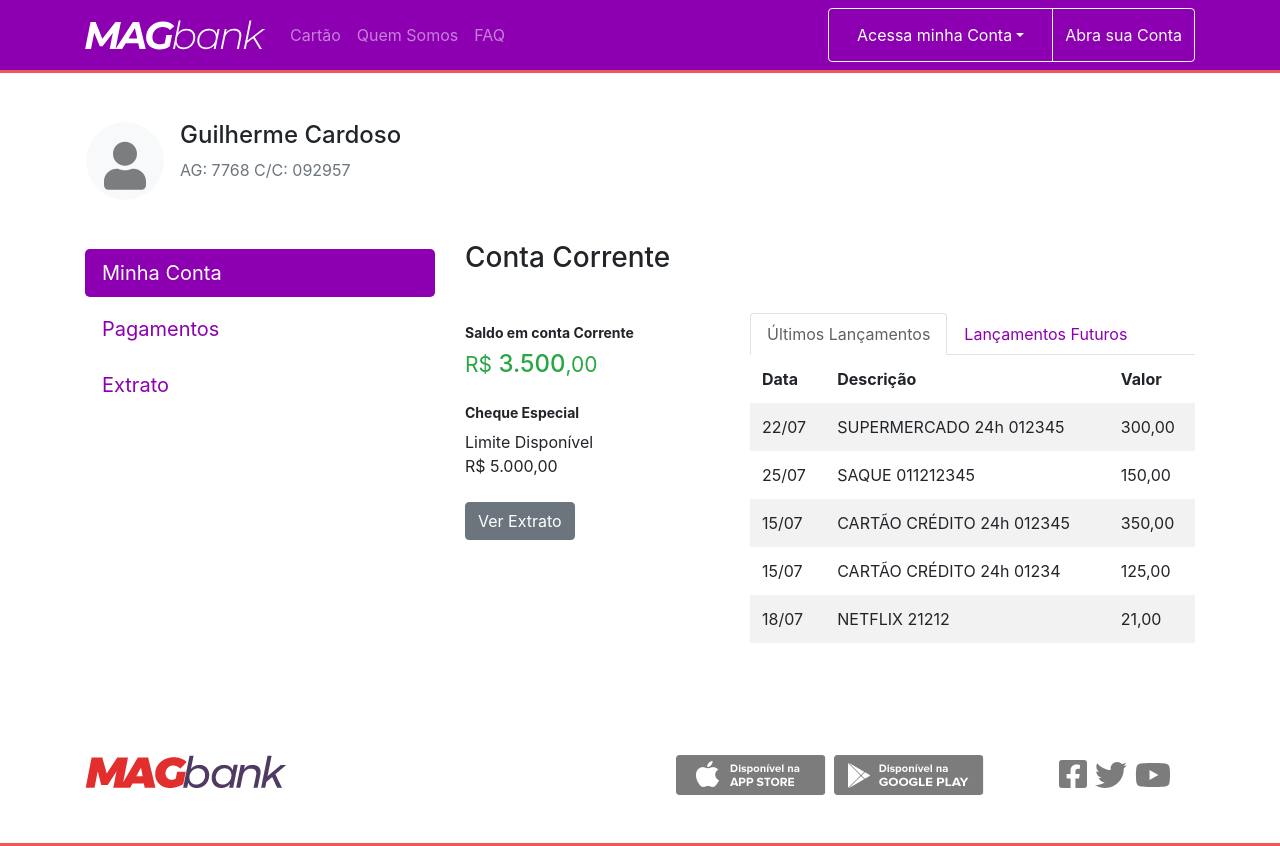
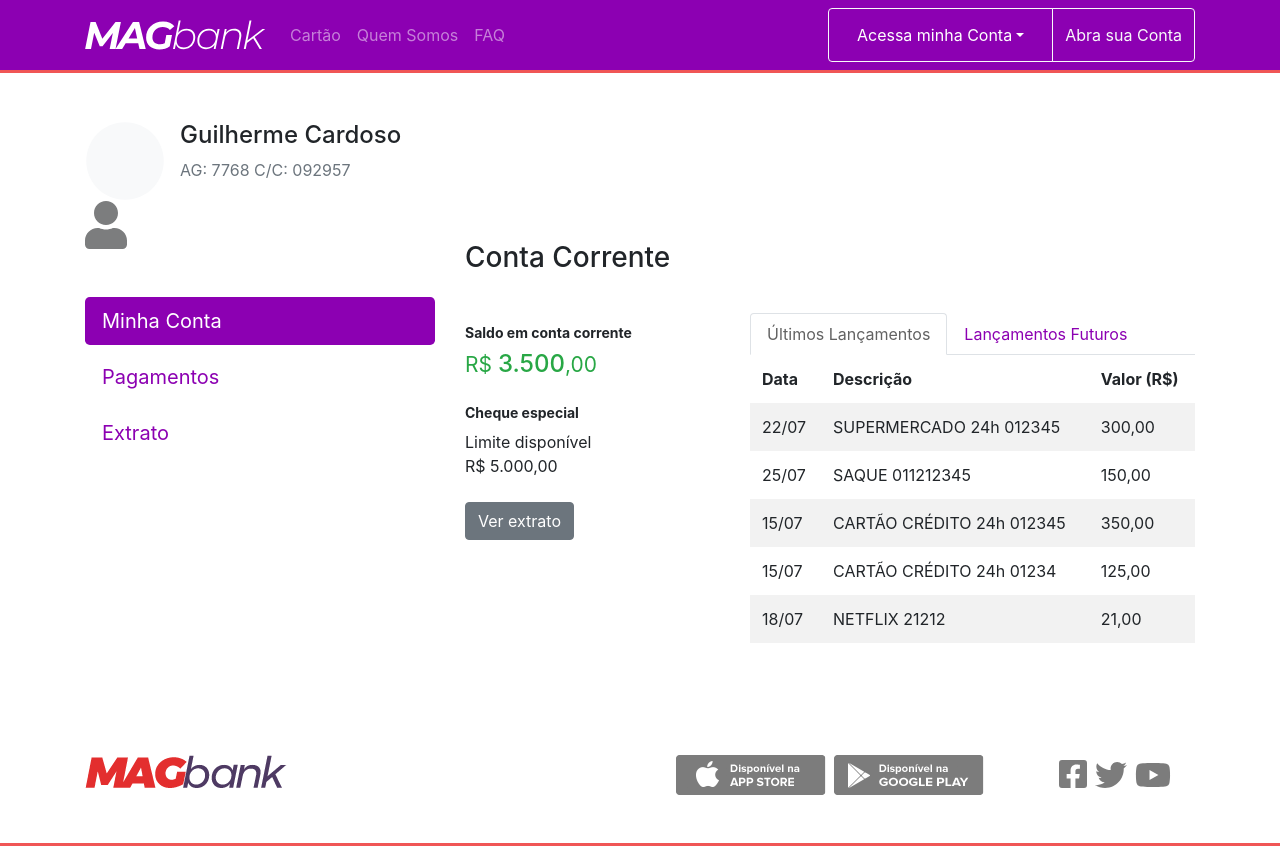
Before and after one commit to GuilhermeCardoso93/magbank, a React (Create React App) app: page /dashboard in a window 1280 px wide. Built offline with nearby package versions, Linux system fonts and the light colour scheme.

Commit message:
feat(Dashboard) creat pages of Payments and Balance

```diff
--- /dev/null
+++ b/src/components/AccountBalance.js
@@ -0,0 +1,75 @@
+import React from 'react';
+import { Col, Button, Tabs, Tab, Table } from 'react-bootstrap';
+
+const AccountBalance = ({ data }) => {
+  const { latestBalance, futureBalance } = data;
+  return (
+    <>
+      <Col xs={12} lg={3} className='mt-lg-5 pt-lg-4'>
+        <h3 className='my-5'>Conta Corrente</h3>
+        <h6>
+          <small>
+            <strong>Saldo em conta corrente</strong>
+          </small>
+        </h6>
+        <h4 className='text-success mb-4'>
+          <small>R$ </small>3.500<small>,00</small>
+        </h4>
+        <h6>
+          <small>
+            <strong>Cheque especial</strong>
+          </small>
+        </h6>
+        <p className='mb-0'>Limite disponível</p>
+        <p className='mb-4'>R$ 5.000,00</p>
+        <Button variant='secondary'>Ver extrato</Button>
+      </Col>
+      <Col xs={12} lg={5} className='mt-lg-5 pt-lg-5'>
+        <Tabs className='mt-5 pt-lg-5' defaultActiveKey='latest'>
+          <Tab eventKey='latest' title='Últimos Lançamentos'>
+            <Table striped borderless>
+              <thead>
+                <tr>
+                  <th>Data</th>
+                  <th>Descrição</th>
+                  <th>Valor (R$)</th>
+                </tr>
+              </thead>
+              <tbody>
+                {latestBalance.map(({ date, description, value }) => (
+                  <tr>
+                    <td>{date}</td>
+                    <td>{description}</td>
+                    <td>{value}</td>
+                  </tr>
+                ))}
+              </tbody>
+            </Table>
+          </Tab>
+          <Tab eventKey='future' title='Lançamentos Futuros'>
+            <Table striped borderless>
+              <thead>
+                <tr>
+                  <th>Data</th>
+                  <th>Descrição</th>
+                  <th>Valor (R$)</th>
+                </tr>
+              </thead>
+              <tbody>
+                {futureBalance.map(({ date, description, value }) => (
+                  <tr>
+                    <td>{date}</td>
+                    <td>{description}</td>
+                    <td>{value}</td>
+                  </tr>
+                ))}
+              </tbody>
+            </Table>
+          </Tab>
+        </Tabs>
+      </Col>
+    </>
+  );
+};
+
+export default AccountBalance;
--- /dev/null
+++ b/src/components/AccountPayments.js
@@ -0,0 +1,35 @@
+import React from "react";
+import { Col, Button, Tabs, Tab, Form, Table } from "react-bootstrap";
+
+const AccountPayments = () => (
+  <>
+    <Col xs={12} lg={8} className="mt-lg-5 pt-lg-5">
+    <h3 className='mt-4'>Pagamentos</h3>
+      <Tabs className="mt-5 pt-lg-3" defaultActiveKey="latest">
+        <Tab eventKey="boleto" title="Boleto">
+          <Form>
+            <Form.Group controlId="formBarCode" className='my-5'>
+              <Form.Label>Código de Barras</Form.Label>
+              <Form.Control
+                type="number"
+                placeholder="Insira o Código de Barras"
+              />
+            </Form.Group>
+            <Form.Group controlId="formPaymentType" className='mb-5' >
+              <Form.Label><strong>Forma de Pagamento</strong></Form.Label>
+              <div className='d-flex'>
+              <Form.Check type="radio" name='paymentType' id="debit" label="Débito em Conta Corrente"/>
+              <Form.Check type="radio" name='paymentType' className='ml-4' id="credit" label="Cartão de Crédito" />
+              </div>
+            </Form.Group>
+            <Button variant='success'>Continuar</Button>
+          </Form>
+        </Tab>
+        <Tab eventKey="transfer" title="Transfêrencia">
+        </Tab>
+      </Tabs>
+    </Col>
+  </>
+);
+
+export default AccountPayments;
--- a/src/views/Dashboard.js
+++ b/src/views/Dashboard.js
@@ -1,29 +1,63 @@
-import React from "react";
-import { Container, Row, Col, Button, Tabs, Tab, Table } from "react-bootstrap";
+import React, { useState } from "react";
+import { Switch, Route, Link } from "react-router-dom";
+import { Container, Row, Col, Button } from "react-bootstrap";
 import { FontAwesomeIcon } from "@fortawesome/react-fontawesome";
 import { faUser, faCircle } from "@fortawesome/free-solid-svg-icons";
+
+import AccountBalance from "../components/AccountBalance";
+import AccountPayments from "../components/AccountPayments";
 
 import "./Dashboard.scss";
 
 const Dashboard = () => {
-  const data = [
-    {date: "22/07", description: "SUPERMERCADO 24h 012345", value: "300,00" },
-    {date: "25/07", description: "SAQUE  011212345", value: "150,00" },
-    {date: "15/07", description: "CARTÃO CRÉDITO 24h 012345",value: "350,00"},
-    {date: "15/07",description: "CARTÃO CRÉDITO 24h 01234", value: "125,00"},
-    { date: "18/07", description: "NETFLIX  21212", value: "21,00" },
+  const [ activeLink, setActiveLink ] = useState(0);
+
+  const links = [
+    { text: "Minha Conta", path: "/dashboard", exact: true },
+    { text: "Pagamentos", path: "/dashboard/payments" },
+    { text: "Extrato", path: "/dashboard/history" },
   ];
 
-  const future = [
-    {date: "22/08", description: "CARTÃO DE CRÉTIDO 012345", value: "450,00" },
-    {date: "24/08", description: "IMAGINE  011212345", value: "250,00" },
-    {date: "15/08", description: "OVERWATCH 012345",value: "69,00"},
-    {date: "15/08",description: "CARTÃO CRÉDITO 24h 01234", value: "125,00"},
+  const data = {
+    latestBalance: [
+      {
+        date: "22/07",
+        description: "SUPERMERCADO 24h 012345",
+        value: "300,00",
+      },
+      { date: "25/07", description: "SAQUE  011212345", value: "150,00" },
+      {
+        date: "15/07",
+        description: "CARTÃO CRÉDITO 24h 012345",
+        value: "350,00",
+      },
+      {
+        date: "15/07",
+        description: "CARTÃO CRÉDITO 24h 01234",
+        value: "125,00",
+      },
+      { date: "18/07", description: "NETFLIX  21212", value: "21,00" },
+    ],
+
+    futureBalance: [
+      {
+        date: "22/08",
+        description: "CARTÃO DE CRÉTIDO 012345",
+        value: "450,00",
+      },
+      { date: "24/08", description: "IMAGINE  011212345", value: "250,00" },
+      { date: "15/08", description: "OVERWATCH 012345", value: "69,00" },
+      {
+        date: "15/08",
+        description: "CARTÃO CRÉDITO 24h 01234",
+        value: "125,00",
+      },
       { date: "18/08", description: "NETFLIX  21212", value: "21,00" },
-  ];
+    ],
+  };
 
   return (
-    <Container className='dashboard py-5'>
+    <Container className="dashboard py-5">
       <Row>
         <Col xs={12} lg={4}>
           <Row className="align-content-center mb-5">
@@ -43,94 +77,31 @@ const Dashboard = () => {
               <p className="text-muted">AG: 7768 C/C: 092957</p>
             </Col>
           </Row>
+          { links.map(({ text, path, exact }, key)=>(
+ <Link  className='dashboard__link' to={path} exact={exact ? exact : false } key={key}>
  <Button
-          className="dashboard_button dashboard_button--active text-left"
+    className={`dashboard_button text-left ${key === activeLink ? 'dashboard_button--active' : ''}`}
    variant="link"
    size="lg"
    block
+   onClick={() => setActiveLink (key)}
  >
-          Minha Conta
+   {text}
  </Button>
-        <Button
-          className="dashboard_button text-left"
-          variant="link"
-          size="lg"
-          block
-        >
-          Pagamentos
-        </Button>
-        <Button
-          className="dashboard_button text-left"
-          variant="link"
-          size="lg"
-          block
-        >
-          Extrato
-        </Button>
+</Link>
+          ))}
         </Col>
-      <Col xs={12} lg={3} className="mt-lg-5 pt-lg-4">
-        <h3 className="my-5">Conta Corrente</h3>
-        <h6>
-          <small>
-            <strong>Saldo em conta Corrente</strong>
-          </small>
-        </h6>
-        <h4 className="text-success mb-4">
-          <small>R$</small> 3.500<small>,00</small>
-        </h4>
-        <h6>
-          <small>
-            <strong>Cheque Especial</strong>
-          </small>
-        </h6>
-        <p className="mb-0">Limite Disponível </p>
-        <p className="mb-4">R$ 5.000,00</p>
-        <Button variant="secondary">Ver Extrato</Button>
-      </Col>
-      <Col xs={12} lg={5} className="mt-lg-5 pt-lg-5">
-        <Tabs className="mt-lg-5 pt-5" defaultActiveKey="latest" >
-          <Tab eventKey="latest" title="Últimos Lançamentos">
-            <Table striped borderless>
-              <thead>
-                <tr>
-                  <th>Data</th>
-                  <th>Descrição</th>
-                  <th>Valor</th>
-                </tr>
-              </thead>
-              <tbody>
-                {data.map(({ date, description, value }) => (
-                  <tr>
-                    <td>{date}</td>
-                    <td>{description}</td>
-                    <td>{value}</td>
-                  </tr>
-                ))}
-              </tbody>
-            </Table>
-          </Tab>
-          <Tab eventKey="future" title="Lançamentos Futuros">
-            <Table striped borderless>
-              <thead>
-                <tr>
-                  <th>Data</th>
-                  <th>Descrição</th>
-                  <th>Valor</th>
-                </tr>
-              </thead>
-              <tbody>
-                {future.map(({ date, description, value }) => (
-                  <tr>
-                    <td>{date}</td>
-                    <td>{description}</td>
-                    <td>{value}</td>
-                  </tr>
-                ))}
-              </tbody>
-            </Table>
-          </Tab>
-        </Tabs>
-      </Col>
+        <Switch>
+          <Route path="/dashboard/history">
+            <h2>Extratos</h2>
+          </Route>
+          <Route path="/dashboard/payments">
+            <AccountPayments/>
+          </Route>
+          <Route path="/dashboard">
+            <AccountBalance data={data} />
+          </Route>
+        </Switch>
       </Row>
     </Container>
   );
--- a/src/views/Dashboard.scss
+++ b/src/views/Dashboard.scss
@@ -1,41 +1,61 @@
-@import "../variables";
-
+@import '../variables';
 
 .dashboard {
-
   @media screen and (min-width: 992px) {
-    min-height: cal(100vh -16.25rem);
+    min-height: calc(100vh - 12.25rem);
   }
 
-  &_user-avatar {
+  &__user-avatar {
     position: relative;
   }
 
-  &_user-icon {
+  &__user-icon {
     position: absolute;
     top: 50%;
     left: 50%;
-    transform: translate(-50%, -90%);
+    transform: translate(-50%, -100%);
   }
 
   &_button {
     color: $color-primary;
     text-decoration: none;
+    margin-bottom: 0.5rem;
 
     &:hover,
-    &--active {
+    &:focus,
+    &--active,
+    &--active:hover {
+      text-decoration: none;
+    }
+
+    &:hover,
+    &--active,
+    &--active:hover {
+      color: #fff;
+    }
+
+    &:hover {
+      background-color: $color-muted;
+    }
+
+    &--active,
+    &--active:hover {
       background-color: $color-primary;
-      color: #fff;
-      text-decoration: none;
     }
   }
 
-
-    a.nav-item.nav-link {
-      color: $color-primary;
+  a.nav-item.nav-link {
+    color: $color-primary;
   }
 
   a.nav-item.nav-link.active {
     color: $color-muted;
+  }
 }
+
+a.dashboard__link,
+a.dashboard__link:active,
+a.dashboard__link:focus,
+a.dashboard__link:hover {
+  text-decoration: none;
 }
```
Also changed, not shown: src/App.scss (line endings or trailing spaces). Lines whose indentation alone changed are shown as unchanged.
